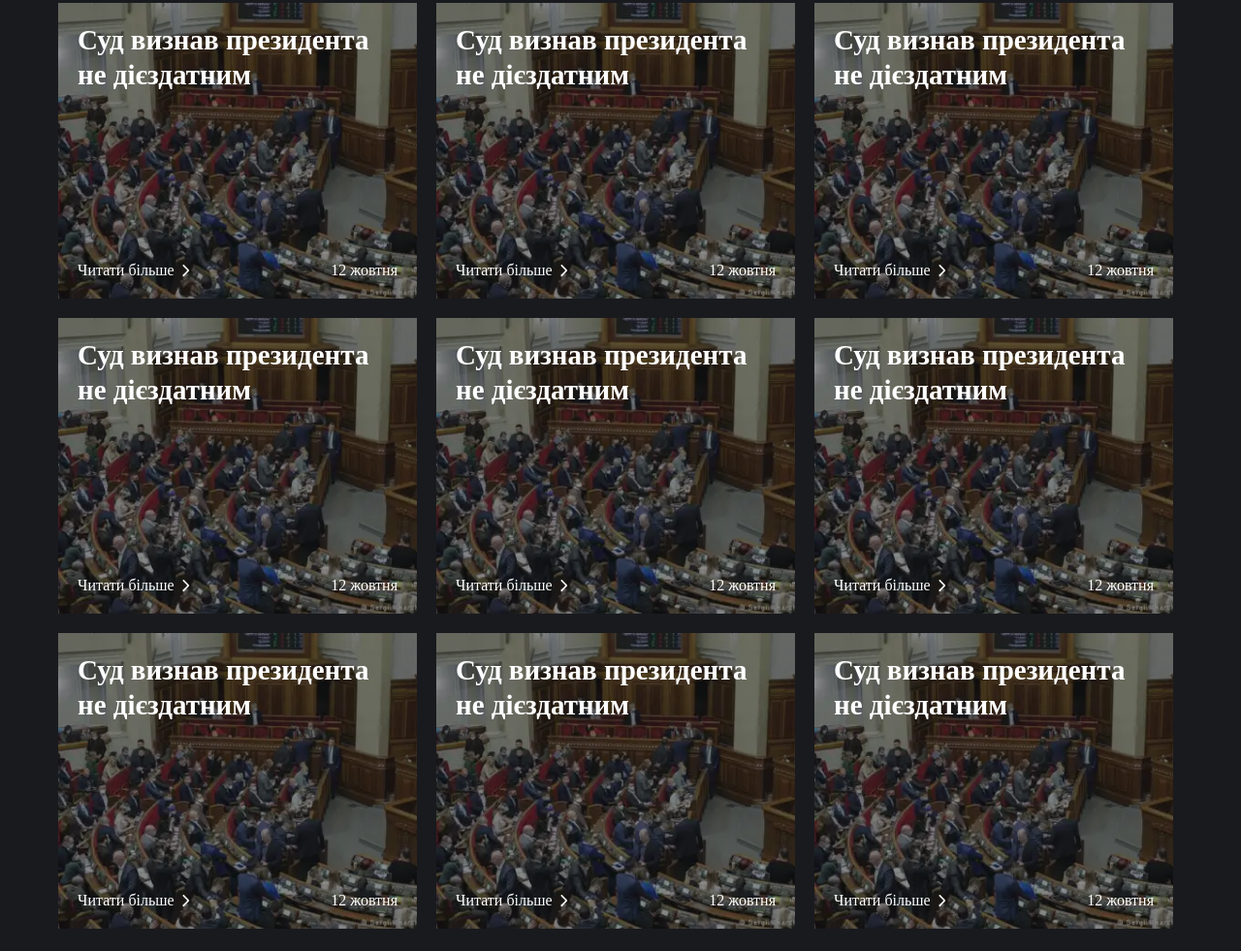
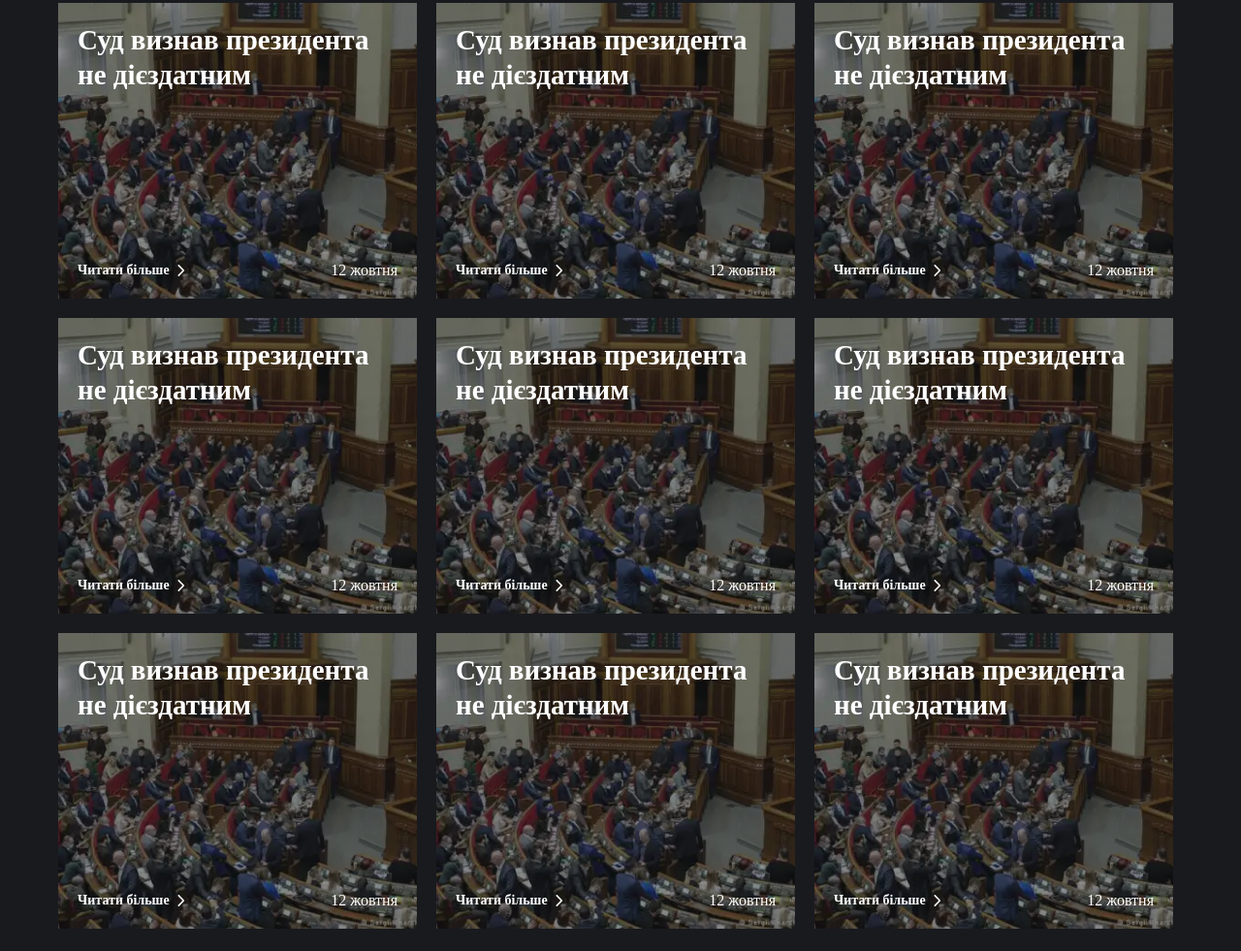
Before and after one commit to ruslanlupashtyan/LawConsult, a plain HTML site: page dist/all-news.html in a window 1280 px wide. Shown: the part 295-1276 px from the top of the page at 97% size. Drawn offline with nearby package versions, Linux system fonts and the light colour scheme; a web font is replaced by a local one.

```diff
--- a/dist/all-news.html
+++ b/dist/all-news.html
@@ -78,8 +78,7 @@
                 <p>Суд визнав президента не дієздатним</p>
               </div>
               <div class="flex space-between">
-                <div class="item__btn">
-                  <p>Читати більше</p><svg width="8" height="18" viewBox="0 0 5 8" fill="none" xmlns="http://www.w3.org/2000/svg">
+                <div class="item__btn"> <a href="/new.html">Читати більше</a><svg width="8" height="18" viewBox="0 0 5 8" fill="none" xmlns="http://www.w3.org/2000/svg">
 <path d="M4.35355 4.35355C4.54882 4.15829 4.54882 3.84171 4.35355 3.64645L1.17157 0.464466C0.976311 0.269204 0.659728 0.269204 0.464466 0.464466C0.269204 0.659728 0.269204 0.976311 0.464466 1.17157L3.29289 4L0.464466 6.82843C0.269204 7.02369 0.269204 7.34027 0.464466 7.53553C0.659728 7.7308 0.976311 7.7308 1.17157 7.53553L4.35355 4.35355ZM3 4.5H4V3.5H3V4.5Z" fill="white"/>
 </svg>
 
@@ -96,8 +95,7 @@
                 <p>Суд визнав президента не дієздатним</p>
               </div>
               <div class="flex space-between">
-                <div class="item__btn">
-                  <p>Читати більше</p><svg width="8" height="18" viewBox="0 0 5 8" fill="none" xmlns="http://www.w3.org/2000/svg">
+                <div class="item__btn"> <a href="/new.html">Читати більше</a><svg width="8" height="18" viewBox="0 0 5 8" fill="none" xmlns="http://www.w3.org/2000/svg">
 <path d="M4.35355 4.35355C4.54882 4.15829 4.54882 3.84171 4.35355 3.64645L1.17157 0.464466C0.976311 0.269204 0.659728 0.269204 0.464466 0.464466C0.269204 0.659728 0.269204 0.976311 0.464466 1.17157L3.29289 4L0.464466 6.82843C0.269204 7.02369 0.269204 7.34027 0.464466 7.53553C0.659728 7.7308 0.976311 7.7308 1.17157 7.53553L4.35355 4.35355ZM3 4.5H4V3.5H3V4.5Z" fill="white"/>
 </svg>
 
@@ -114,8 +112,7 @@
                 <p>Суд визнав президента не дієздатним</p>
               </div>
               <div class="flex space-between">
-                <div class="item__btn">
-                  <p>Читати більше</p><svg width="8" height="18" viewBox="0 0 5 8" fill="none" xmlns="http://www.w3.org/2000/svg">
+                <div class="item__btn"> <a href="/new.html">Читати більше</a><svg width="8" height="18" viewBox="0 0 5 8" fill="none" xmlns="http://www.w3.org/2000/svg">
 <path d="M4.35355 4.35355C4.54882 4.15829 4.54882 3.84171 4.35355 3.64645L1.17157 0.464466C0.976311 0.269204 0.659728 0.269204 0.464466 0.464466C0.269204 0.659728 0.269204 0.976311 0.464466 1.17157L3.29289 4L0.464466 6.82843C0.269204 7.02369 0.269204 7.34027 0.464466 7.53553C0.659728 7.7308 0.976311 7.7308 1.17157 7.53553L4.35355 4.35355ZM3 4.5H4V3.5H3V4.5Z" fill="white"/>
 </svg>
 
@@ -132,8 +129,7 @@
                 <p>Суд визнав президента не дієздатним</p>
               </div>
               <div class="flex space-between">
-                <div class="item__btn">
-                  <p>Читати більше</p><svg width="8" height="18" viewBox="0 0 5 8" fill="none" xmlns="http://www.w3.org/2000/svg">
+                <div class="item__btn"> <a href="/new.html">Читати більше</a><svg width="8" height="18" viewBox="0 0 5 8" fill="none" xmlns="http://www.w3.org/2000/svg">
 <path d="M4.35355 4.35355C4.54882 4.15829 4.54882 3.84171 4.35355 3.64645L1.17157 0.464466C0.976311 0.269204 0.659728 0.269204 0.464466 0.464466C0.269204 0.659728 0.269204 0.976311 0.464466 1.17157L3.29289 4L0.464466 6.82843C0.269204 7.02369 0.269204 7.34027 0.464466 7.53553C0.659728 7.7308 0.976311 7.7308 1.17157 7.53553L4.35355 4.35355ZM3 4.5H4V3.5H3V4.5Z" fill="white"/>
 </svg>
 
@@ -150,8 +146,7 @@
                 <p>Суд визнав президента не дієздатним</p>
               </div>
               <div class="flex space-between">
-                <div class="item__btn">
-                  <p>Читати більше</p><svg width="8" height="18" viewBox="0 0 5 8" fill="none" xmlns="http://www.w3.org/2000/svg">
+                <div class="item__btn"> <a href="/new.html">Читати більше</a><svg width="8" height="18" viewBox="0 0 5 8" fill="none" xmlns="http://www.w3.org/2000/svg">
 <path d="M4.35355 4.35355C4.54882 4.15829 4.54882 3.84171 4.35355 3.64645L1.17157 0.464466C0.976311 0.269204 0.659728 0.269204 0.464466 0.464466C0.269204 0.659728 0.269204 0.976311 0.464466 1.17157L3.29289 4L0.464466 6.82843C0.269204 7.02369 0.269204 7.34027 0.464466 7.53553C0.659728 7.7308 0.976311 7.7308 1.17157 7.53553L4.35355 4.35355ZM3 4.5H4V3.5H3V4.5Z" fill="white"/>
 </svg>
 
@@ -168,8 +163,7 @@
                 <p>Суд визнав президента не дієздатним</p>
               </div>
               <div class="flex space-between">
-                <div class="item__btn">
-                  <p>Читати більше</p><svg width="8" height="18" viewBox="0 0 5 8" fill="none" xmlns="http://www.w3.org/2000/svg">
+                <div class="item__btn"> <a href="/new.html">Читати більше</a><svg width="8" height="18" viewBox="0 0 5 8" fill="none" xmlns="http://www.w3.org/2000/svg">
 <path d="M4.35355 4.35355C4.54882 4.15829 4.54882 3.84171 4.35355 3.64645L1.17157 0.464466C0.976311 0.269204 0.659728 0.269204 0.464466 0.464466C0.269204 0.659728 0.269204 0.976311 0.464466 1.17157L3.29289 4L0.464466 6.82843C0.269204 7.02369 0.269204 7.34027 0.464466 7.53553C0.659728 7.7308 0.976311 7.7308 1.17157 7.53553L4.35355 4.35355ZM3 4.5H4V3.5H3V4.5Z" fill="white"/>
 </svg>
 
@@ -186,8 +180,7 @@
                 <p>Суд визнав президента не дієздатним</p>
               </div>
               <div class="flex space-between">
-                <div class="item__btn">
-                  <p>Читати більше</p><svg width="8" height="18" viewBox="0 0 5 8" fill="none" xmlns="http://www.w3.org/2000/svg">
+                <div class="item__btn"> <a href="/new.html">Читати більше</a><svg width="8" height="18" viewBox="0 0 5 8" fill="none" xmlns="http://www.w3.org/2000/svg">
 <path d="M4.35355 4.35355C4.54882 4.15829 4.54882 3.84171 4.35355 3.64645L1.17157 0.464466C0.976311 0.269204 0.659728 0.269204 0.464466 0.464466C0.269204 0.659728 0.269204 0.976311 0.464466 1.17157L3.29289 4L0.464466 6.82843C0.269204 7.02369 0.269204 7.34027 0.464466 7.53553C0.659728 7.7308 0.976311 7.7308 1.17157 7.53553L4.35355 4.35355ZM3 4.5H4V3.5H3V4.5Z" fill="white"/>
 </svg>
 
@@ -204,8 +197,7 @@
                 <p>Суд визнав президента не дієздатним</p>
               </div>
               <div class="flex space-between">
-                <div class="item__btn">
-                  <p>Читати більше</p><svg width="8" height="18" viewBox="0 0 5 8" fill="none" xmlns="http://www.w3.org/2000/svg">
+                <div class="item__btn"> <a href="/new.html">Читати більше</a><svg width="8" height="18" viewBox="0 0 5 8" fill="none" xmlns="http://www.w3.org/2000/svg">
 <path d="M4.35355 4.35355C4.54882 4.15829 4.54882 3.84171 4.35355 3.64645L1.17157 0.464466C0.976311 0.269204 0.659728 0.269204 0.464466 0.464466C0.269204 0.659728 0.269204 0.976311 0.464466 1.17157L3.29289 4L0.464466 6.82843C0.269204 7.02369 0.269204 7.34027 0.464466 7.53553C0.659728 7.7308 0.976311 7.7308 1.17157 7.53553L4.35355 4.35355ZM3 4.5H4V3.5H3V4.5Z" fill="white"/>
 </svg>
 
@@ -222,8 +214,7 @@
                 <p>Суд визнав президента не дієздатним</p>
               </div>
               <div class="flex space-between">
-                <div class="item__btn">
-                  <p>Читати більше</p><svg width="8" height="18" viewBox="0 0 5 8" fill="none" xmlns="http://www.w3.org/2000/svg">
+                <div class="item__btn"> <a href="/new.html">Читати більше</a><svg width="8" height="18" viewBox="0 0 5 8" fill="none" xmlns="http://www.w3.org/2000/svg">
 <path d="M4.35355 4.35355C4.54882 4.15829 4.54882 3.84171 4.35355 3.64645L1.17157 0.464466C0.976311 0.269204 0.659728 0.269204 0.464466 0.464466C0.269204 0.659728 0.269204 0.976311 0.464466 1.17157L3.29289 4L0.464466 6.82843C0.269204 7.02369 0.269204 7.34027 0.464466 7.53553C0.659728 7.7308 0.976311 7.7308 1.17157 7.53553L4.35355 4.35355ZM3 4.5H4V3.5H3V4.5Z" fill="white"/>
 </svg>
 
--- a/dist/css/style.css
+++ b/dist/css/style.css
@@ -2084,8 +2084,11 @@
   display: -ms-flexbox;
   display: flex;
 }
-.all-news .item__btn p {
+.all-news .item__btn a {
   margin-right: 8px;
+  font-size: 14px;
+  line-height: 17px;
+  font-weight: 700;
 }
 @media screen and (max-width: 768px) {
   .all-news .item__btn {
```
